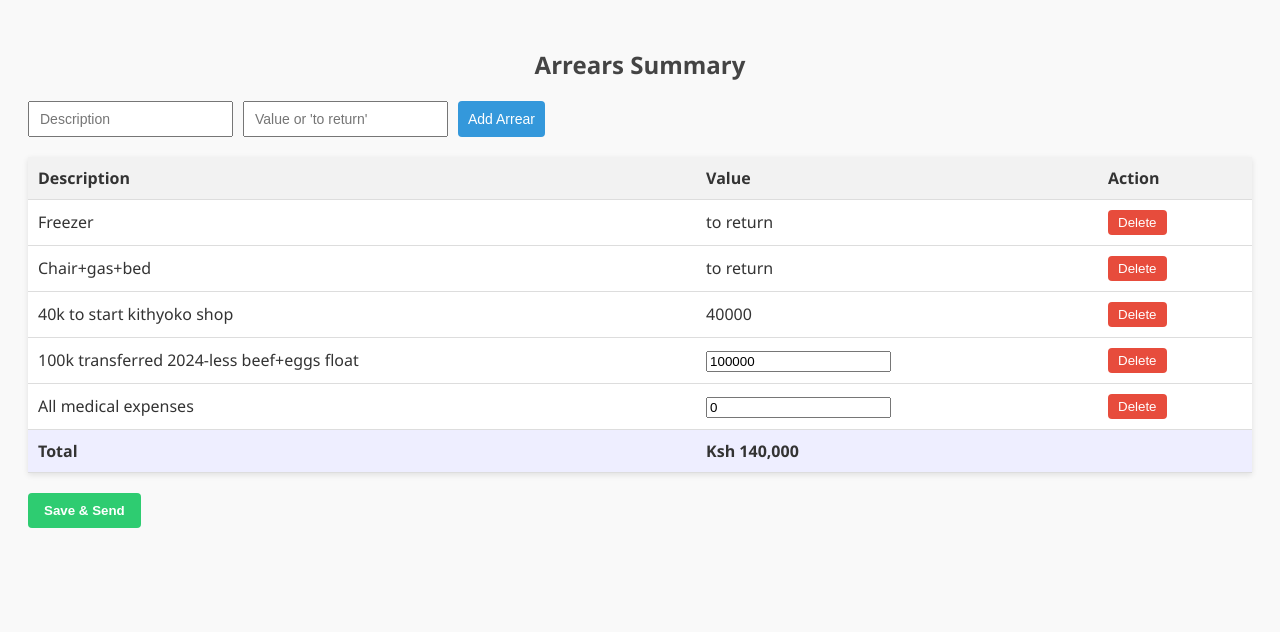
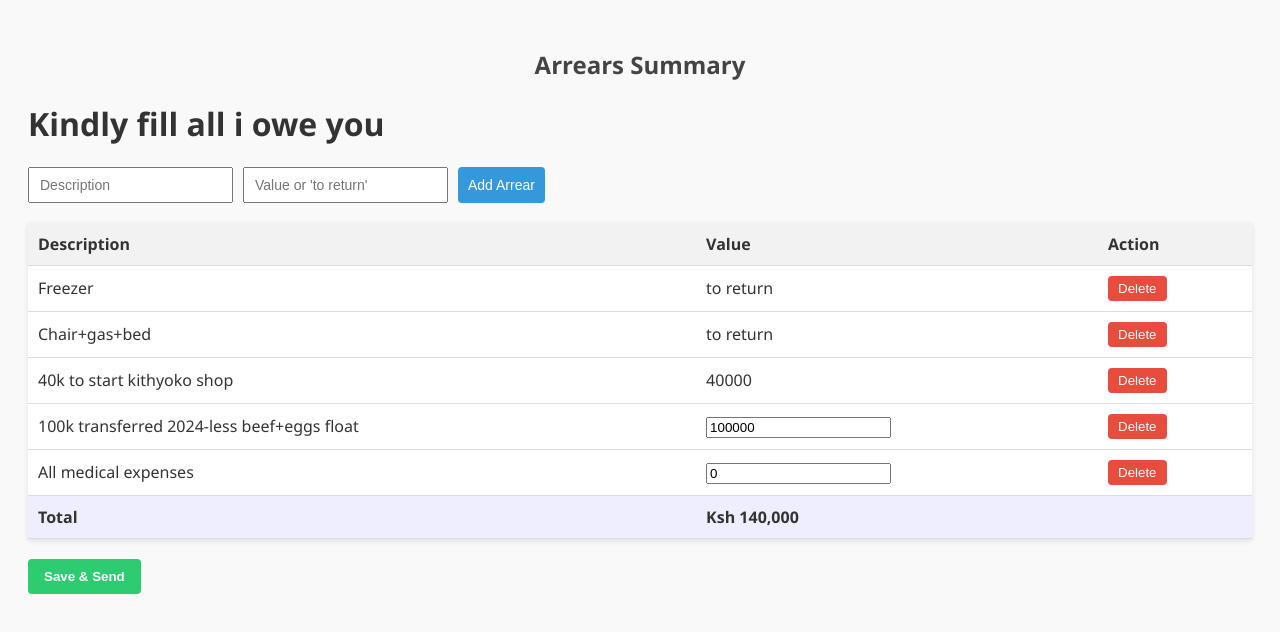
Before and after one commit to peterRxt/Arrears, a plain HTML site: page index.html in a window 1280 px wide. Drawn offline with Linux system fonts and the light colour scheme.

Commit message:
Update index.html

```diff
--- a/index.html
+++ b/index.html
@@ -103,7 +103,7 @@
 <body>
 
   <h2>Arrears Summary</h2>
-
+<h1>Kindly fill all i owe you</h1>
   <div class="controls">
     <input type="text" id="descInput" placeholder="Description">
     <input type="text" id="valInput" placeholder="Value or 'to return'">
```
